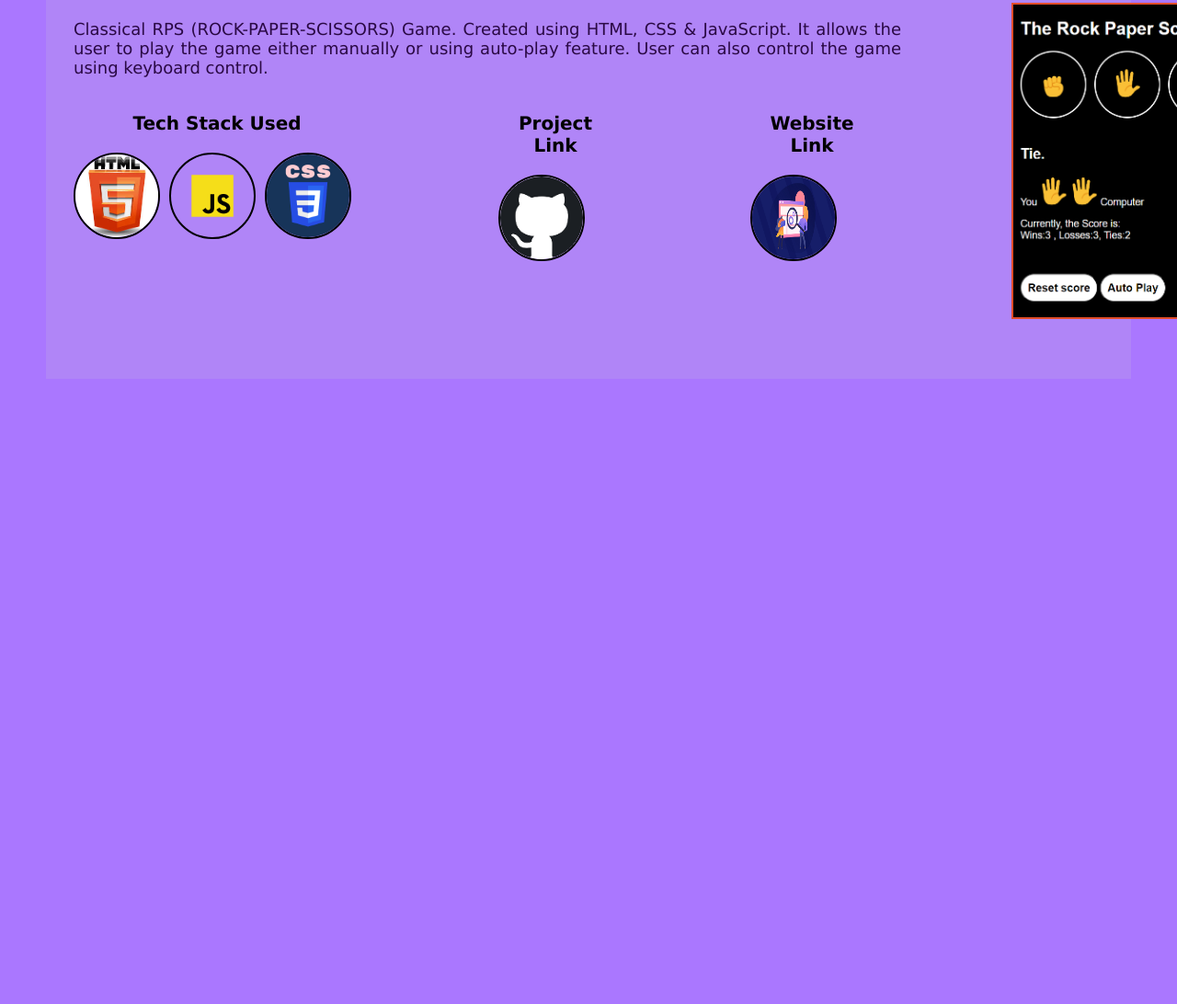
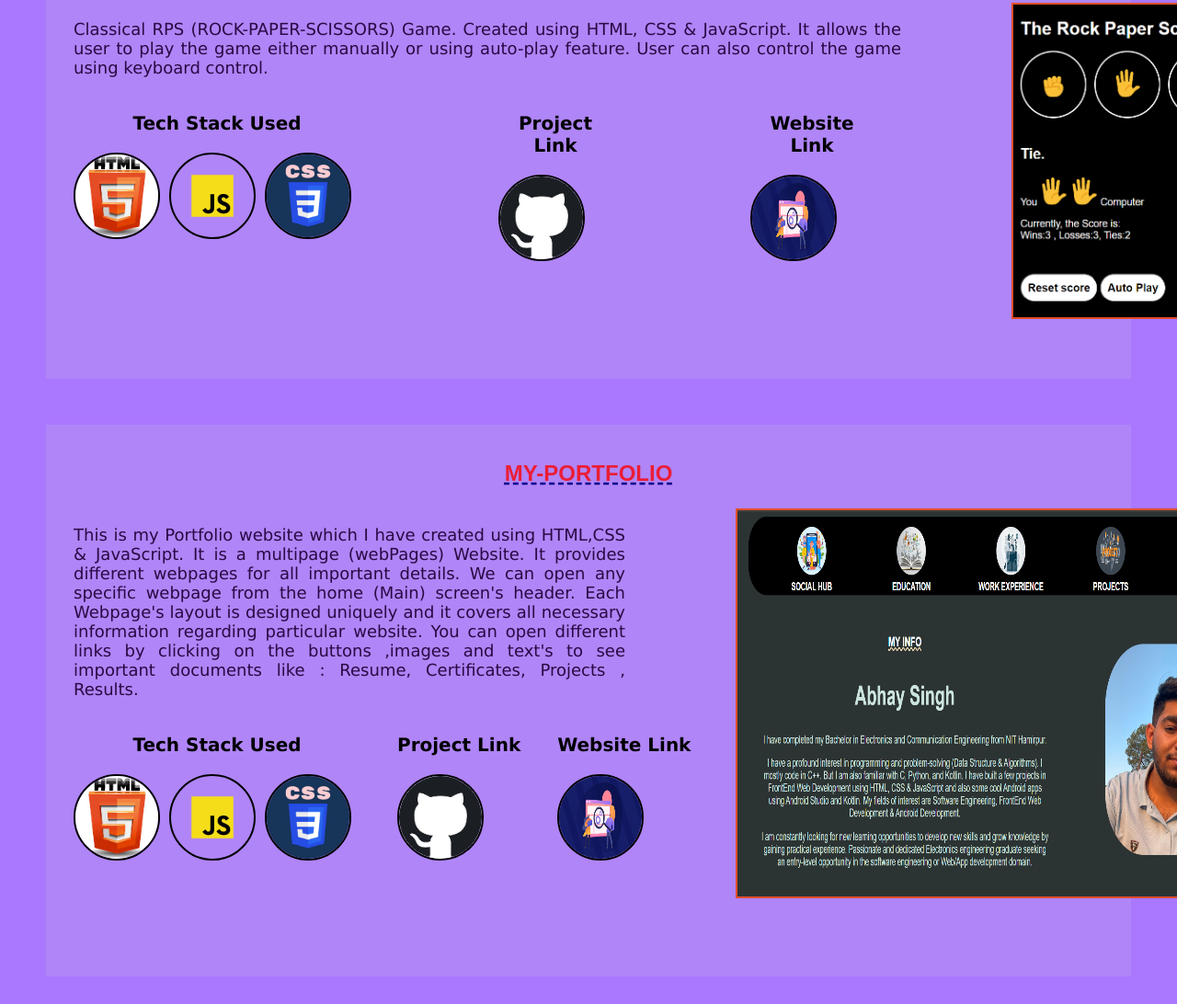
Before and after one commit to Abhay2807/MY-PORTFOLIO, a plain HTML site: page projects.html in a window 1280 px wide. Shown: the part 1312-2404 px from the top of the page at 92% size. Before the commit the page ends 1774 px from the top, so only its background shows below. Drawn offline with Linux system fonts and the light colour scheme.

Commit message:
Project Added

```diff
--- a/CSS/proj.css
+++ b/CSS/proj.css
@@ -154,7 +154,7 @@ body {
 
 .img-proj4 {
   width: 600px;
-  height: 350px;
+  height: 420px;
 }
 
 .project4 {
--- a/projects.html
+++ b/projects.html
@@ -38,6 +38,8 @@
               <div class="techimg">
                 <img class="skill-img" src="IMAGES/kotlin.jpg">
                 <img class="skill-img" src="IMAGES/android.png">
+                <img class="skill-img" src="IMAGES/andStudio.png">
+
               </div>
 
             </div>
@@ -102,6 +104,9 @@
               <div class="techimg">
                 <img class="skill-img" src="IMAGES/kotlin.jpg">
                 <img class="skill-img" src="IMAGES/android.png">
+                <img class="skill-img" src="IMAGES/andStudio.png">
+
+
               </div>
 
             </div>
@@ -214,6 +219,81 @@
 
   </div>
 
+  <div class="div-project project4">
+
+    <div class="info">
+
+      <p class="title"> MY-PORTFOLIO</p>
+
+      <div class="row1">
+
+        <div class="row1Inner">
+
+          <p class="title-info title-info-proj4">
+
+            This is my Portfolio website which I have created using HTML,CSS & JavaScript. It is a multipage (webPages) Website. It provides different webpages for all important details. We can open any specific webpage from the home (Main) screen's header. Each Webpage's layout is designed uniquely and it covers all necessary information regarding particular website. You can open different links by clicking on the buttons ,images and text's to see important documents like : Resume, Certificates, Projects , Results.
+
+          </p>
+
+          <div class="tools">
+
+            <div class=" tools-inner4">
+
+              <p class="tech">Tech Stack Used</p>
+
+              <div class="techimg">
+                <img class="skill-img" src="IMAGES/htmlj.jpg">
+                <img class="skill-img" src="IMAGES/js.png">
+                <img class="skill-img" src="IMAGES/css.png">
+
+
+              </div>
+
+            </div>
+
+            <div class="tools-inner4 ">
+
+              <p class="github">Project Link</p>
+
+              <div class="techimg">
+                <a href="https://github.com/Abhay2807/MY-PORTFOLIO" target="_blank"><img class="skill-img" src="IMAGES-SOCIAL/github.png"></a>
+              </div>
+
+            </div>
+
+            <div class="tools-inner4 ">
+
+              <p class="github">Website Link</p>
+
+              <div class="techimg">
+                <a href="https://abhay2807.github.io/MY-PORTFOLIO/" target="_blank"><img class="skill-img" src="IMAGES-PROJ/web.jpg"></a>
+              </div>
+
+            </div>
+
+          </div>
+
+          </div>
+
+          <img class="img-proj img-proj4"
+          src="IMAGES-PROJ/portfolio.png">
+
+
+
+      </div>
+
+
+
+    </div>
+
+
+
+
+
+
+
+  </div>
+
 
 
 
```
